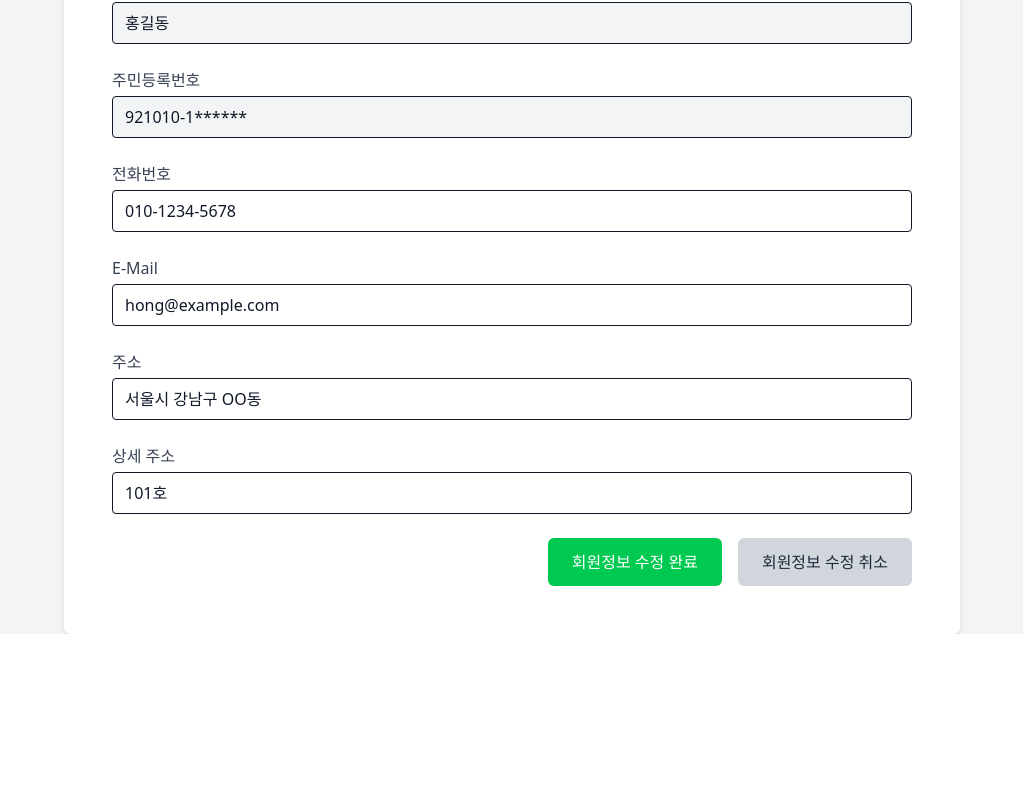
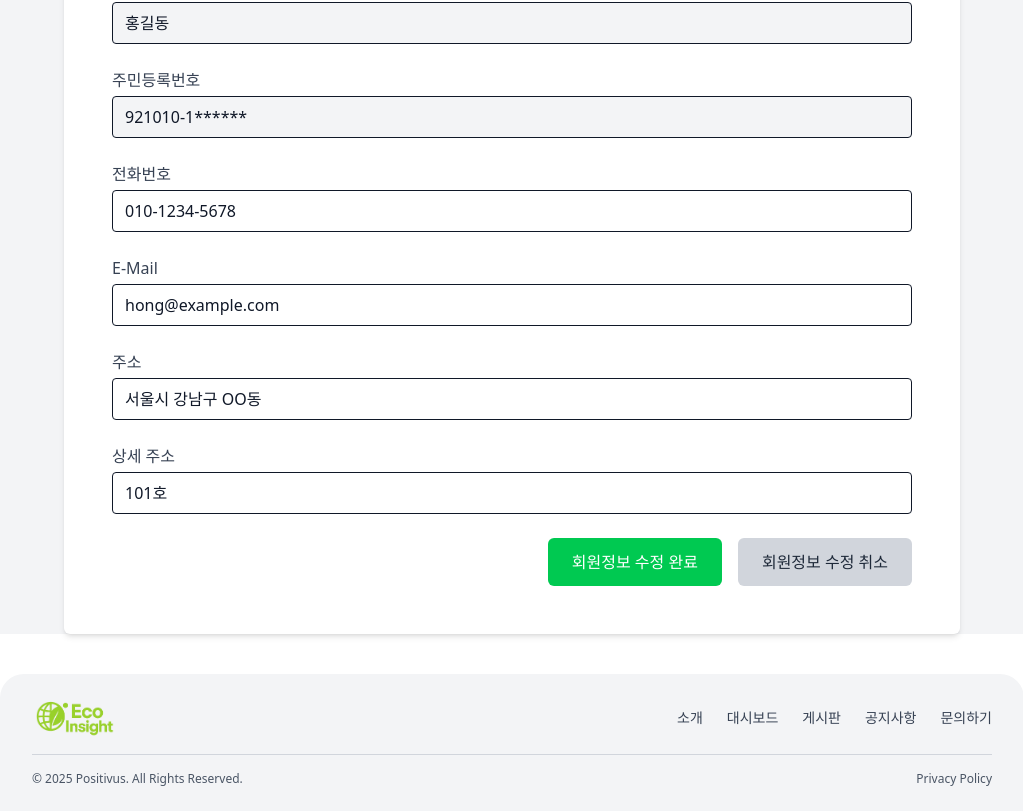
Before and after one commit to holelung/EcoInsight, a React (Vite) app in the folder frontend/eco-insight/: page /editprofile in a window 1280 px wide. Shown: the part 520-1331 px from the top of the page, without its empty margins (128-1151 px from the left). Before the commit the page ends 1154 px from the top, so only its background shows below. Built offline with nearby package versions, Linux system fonts and the light colour scheme.

Commit message:
footer생성 및 설정

```diff
--- a/frontend/eco-insight/src/App.jsx
+++ b/frontend/eco-insight/src/App.jsx
@@ -9,13 +9,16 @@ import WithdrawalForm from './components/MyPage/Withdrawal/WithdrawalForm';
 import OkWithdrawal from './components/MyPage/Withdrawal/OkWithdrawal';
 import CheckWithdrawal from './components/MyPage/Withdrawal/CheckWithdrawal';
 import EditProfile from './components/MyPage/EditProfile';
+import Footer from './components/Common/Footer/Footer';
 
 function App() {
 
   return (
 
     <AuthProvider>
+      <div className='min-h-screen flex flex-col'>
         <Header />
+        <div className='flex-grow'>
           <Routes>
             <Route path='/' element={<HomePage />} />
             <Route path='/mypage' element={<MyPage />} />
@@ -25,6 +28,9 @@ function App() {
             <Route path='/withdrawal/check' element={<CheckWithdrawal />} />
             <Route path='/editprofile' element={<EditProfile />} />
           </Routes>
+        </div>
+        <Footer />
+      </div>
     </AuthProvider>
 
   )
--- a/frontend/eco-insight/src/components/Common/Footer/Footer.jsx
+++ b/frontend/eco-insight/src/components/Common/Footer/Footer.jsx
@@ -0,0 +1,66 @@
+import React from "react";
+import logo from "../../../assets/EcoInsigthLogo2.png"; // 경로에 맞게 수정하세요
+import { useNavigate } from "react-router-dom";
+
+const Footer = () => {
+  const navi = useNavigate();
+
+  return (
+    <footer className="w-[80%] m-auto  bg-gray-100 rounded-t-3xl mt-10 px-8 py-6 text-sm text-gray-700">
+      {/* 상단 로고 + 메뉴 */}
+      <div className="flex flex-col md:flex-row justify-between items-center">
+        {/* 로고 */}
+        <div className="mb-4 md:mb-0">
+          <img src={logo} alt="Eco Insight Logo" className="h-10 w-auto" />
+        </div>
+
+        {/* 메뉴 */}
+        <ul className="flex space-x-6 font-medium">
+          <li
+            className="cursor-pointer hover:underline"
+            onClick={() => navi("/")}
+          >
+            소개
+          </li>
+          <li
+            className="cursor-pointer hover:underline"
+            onClick={() => navi("/dashboard")}
+          >
+            대시보드
+          </li>
+          <li
+            className="cursor-pointer hover:underline"
+            onClick={() => navi("/board")}
+          >
+            게시판
+          </li>
+          <li
+            className="cursor-pointer hover:underline"
+            onClick={() => navi("/notice")}
+          >
+            공지사항
+          </li>
+          <li
+            className="cursor-pointer hover:underline"
+            onClick={() => navi("/contact")}
+          >
+            문의하기
+          </li>
+        </ul>
+      </div>
+
+      {/* 구분선 */}
+      <hr className="my-4 border-gray-300" />
+
+      {/* 하단 카피라이트 + 개인정보 처리방침 */}
+      <div className="flex flex-col md:flex-row justify-between items-center text-xs text-gray-600">
+        <p>© 2025 Positivus. All Rights Reserved.</p>
+        <a href="/privacy" className="mt-2 md:mt-0 hover:underline">
+          Privacy Policy
+        </a>
+      </div>
+    </footer>
+  );
+};
+
+export default Footer;
--- a/frontend/eco-insight/src/components/Context/AuthContext.jsx
+++ b/frontend/eco-insight/src/components/Context/AuthContext.jsx
@@ -1,68 +1,48 @@
 import { useState, useEffect, createContext, Children } from "react";
+import { useNavigate } from "react-router-dom";
 
 export const AuthContext = createContext();
 
 export const AuthProvider = ({ children }) => {
-  // session.setAttribute("키", 밸류)
+  const navi = useNavigate();
   const [auth, setAuth] = useState({
-    memberNo: null,
-    memberId: null,
-    memberName: null,
-    accessToken: null,
-    refreshToken: null,
+    memberInfo: {},
+    authTokens: {},
     isAuthenticated: false,
   });
 
   useEffect(() => {
-    const accessToken = localStorage.getItem("accessToken");
-    const refreshToken = localStorage.getItem("refreshToken");
-    const memberName = localStorage.getItem("memberName");
-    const memberId = localStorage.getItem("memberId");
-    const memberNo = localStorage.getItem("memberNo");
+    const memberInfo = JSON.parse(localStorage.getItem("memberInfo"));
+    const authTokens = JSON.parse(localStorage.getItem("authTokens"));
 
-    if (accessToken && refreshToken && memberName && memberId && memberNo) {
+    if (memberInfo && authTokens) {
       setAuth({
-        memberNo,
-        memberId,
-        memberName,
-        accessToken,
-        refreshToken,
+        memberInfo,
+        authTokens,
         isAuthenticated: true,
       });
     }
   }, []);
 
-  const login = (memberNo, memberId, memberName, accessToken, refreshToken) => {
+  const login = (memberInfo, authTokens) => {
     setAuth({
-      memberNo,
-      memberId,
-      memberName,
-      accessToken,
-      refreshToken,
+      memberInfo,
+      authTokens,
       isAuthenticated: true,
     });
-    localStorage.setItem("memberId", memberId);
-    localStorage.setItem("memberName", memberName);
-    localStorage.setItem("memberNo", memberNo);
-    localStorage.setItem("accessToken", accessToken);
-    localStorage.setItem("refreshToken", refreshToken);
+    localStorage.setItem("memberInfo", JSON.stringify(memberInfo));
+    localStorage.setItem("authTokens", JSON.stringify(authTokens));
   };
 
-  const logout = () => {
+  const logout = (memberInfo, authTokens) => {
     setAuth({
-      memberNo: null,
-      memberId: null,
-      memberName: null,
-      accessToken: null,
-      refreshToken: null,
+      memberInfo: {},
+      authTokens: {},
       isAuthenticated: false,
     });
-    localStorage.removeItem("memberId");
-    localStorage.removeItem("memberName");
-    localStorage.removeItem("memberNo");
-    localStorage.removeItem("accessToken");
-    localStorage.removeItem("refreshToken");
-    window.location.href = "/";
+    localStorage.removeItem("memberInfo");
+    localStorage.removeItem("authTokens");
+    navi("/");
   };
 
   return (
```
Lines whose indentation alone changed are shown as unchanged.
